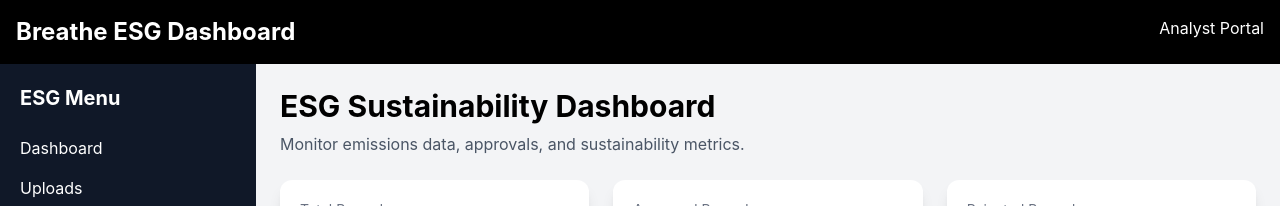
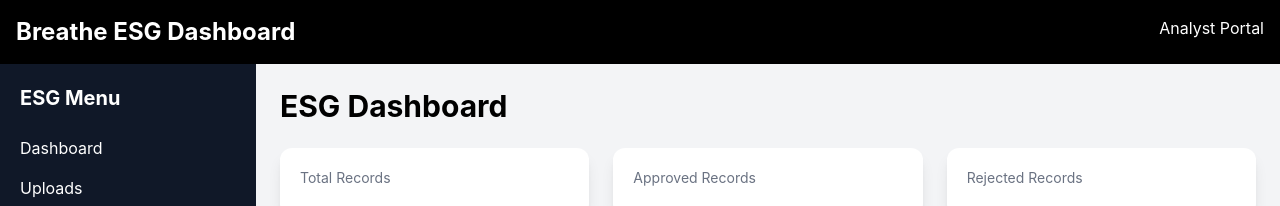
Before and after one commit to KritiRawani/breathe-esg, a React app in the folder frontend/: page / in a window 1280 px wide. Shown: the top 206 px of the page. Built offline with nearby package versions, Linux system fonts and the light colour scheme; no server answers; the HTML template or start-up script is replaced by a standard one.

Commit message:
Revert "Improve dashboard heading and description"

```diff
--- a/frontend/src/pages/Dashboard.jsx
+++ b/frontend/src/pages/Dashboard.jsx
@@ -45,13 +45,9 @@ const Dashboard = () => {
 
         <div className="flex-1 p-6 bg-gray-100 min-h-screen">
 
-          <h1 className="text-3xl font-bold mb-2">
-            ESG Sustainability Dashboard
+          <h1 className="text-3xl font-bold mb-6">
+            ESG Dashboard
           </h1>
-
-          <p className="text-gray-600 mb-6">
-            Monitor emissions data, approvals, and sustainability metrics.
-          </p>
 
           <div className="grid grid-cols-3 gap-6">
 
```
Also changed, not shown: 1 other file (tests, documents, lock files or other folders).
